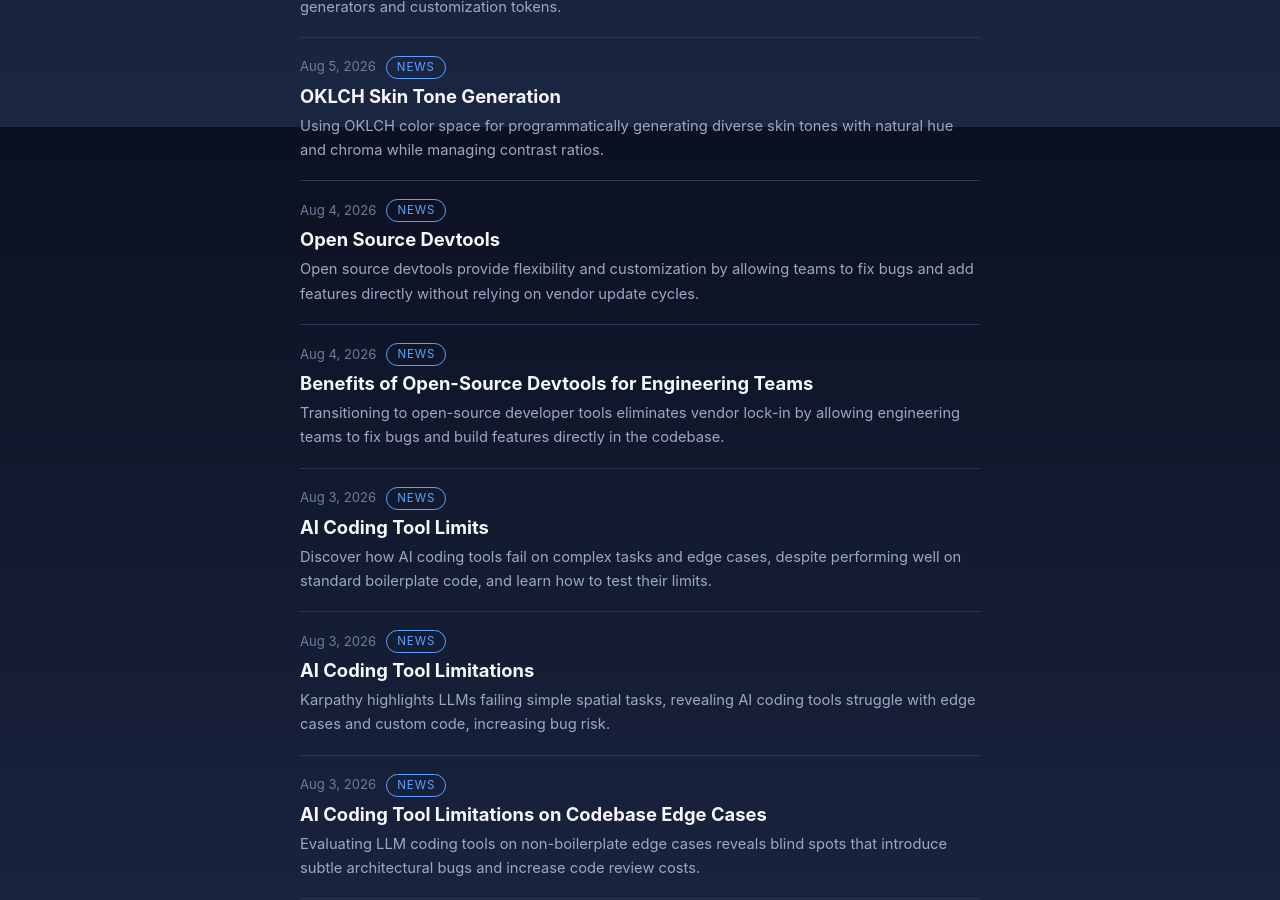
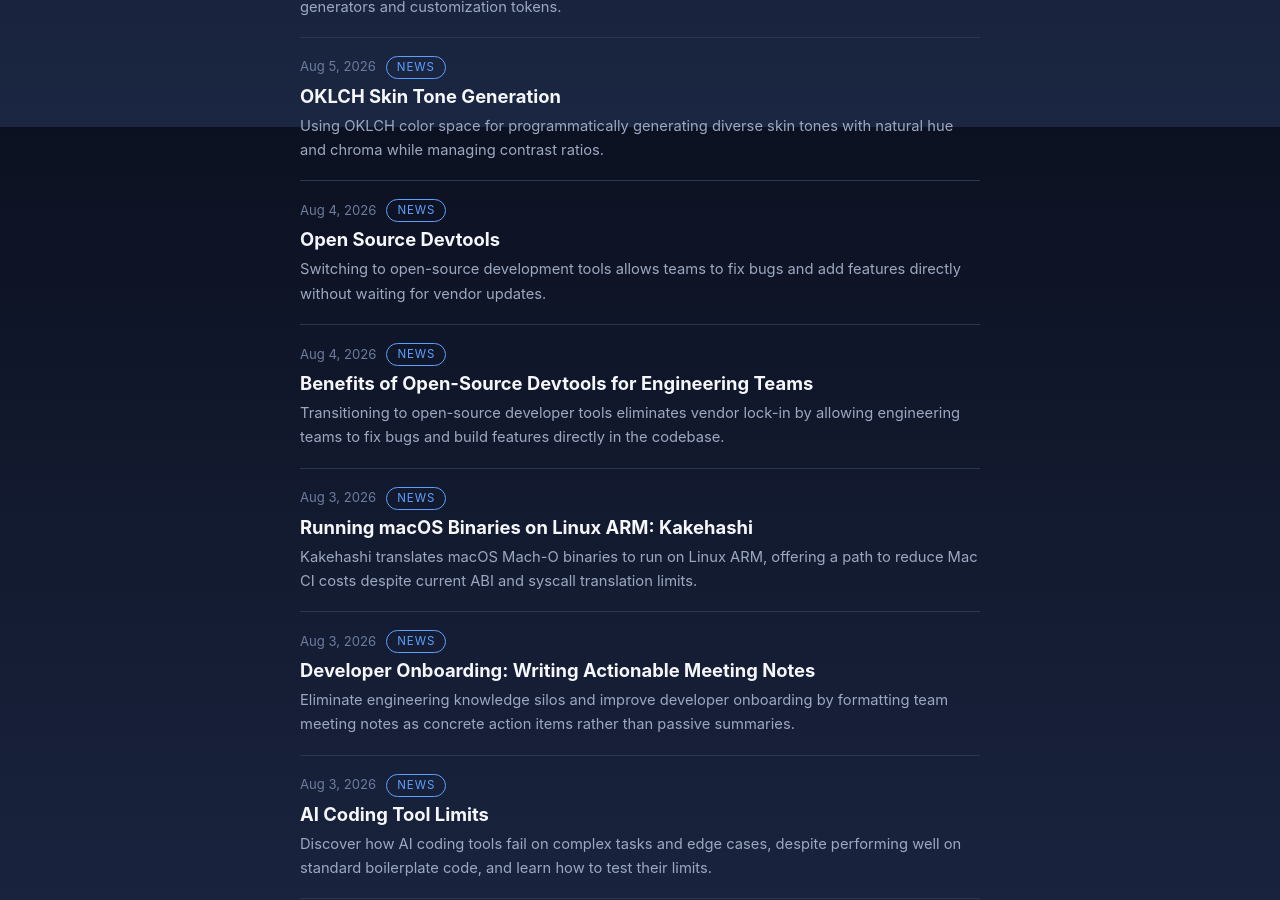
Before and after one commit to AI-Era-1729/AI-Era-1729.github.io, a Jekyll site: the page built from index.html, in a window 1280 px wide and 900 px high, scrolled down 773 px. Built offline with Jekyll 4.4.1, drawn with Linux system fonts in a browser that asks for light colours.

Commit message:
blog: sync 2026-08-13 04:55 UTC

```diff
--- /dev/null
+++ b/_posts/2026-08-03-developer-onboarding-writing-actionable-meeting-notes.md
@@ -0,0 +1,13 @@
+---
+layout: post
+title: "Developer Onboarding: Writing Actionable Meeting Notes"
+description: "Eliminate engineering knowledge silos and improve developer onboarding by formatting team meeting notes as concrete action items rather than passive summaries."
+date: 2026-08-03
+categories: [news]
+---
+
+Poor note-taking slows down developer onboarding. When I was an engineer, I had to redo work because knowledge was stuck in someone's head. Now, as a leader, I see teams struggle with knowledge silos. (My own notes are still a mess.) To improve, try writing meeting notes as action items, not summaries. This week, pick one meeting and make its notes actionable.
+
+## Sources
+
+- [https://unattributed.cc/note-taking-and-personal-knowledge-management](https://unattributed.cc/note-taking-and-personal-knowledge-management)
--- /dev/null
+++ b/_posts/2026-08-03-running-macos-binaries-on-linux-arm-kakehashi.md
@@ -0,0 +1,21 @@
+---
+layout: post
+title: "Running macOS Binaries on Linux ARM: Kakehashi"
+description: "Kakehashi translates macOS Mach-O binaries to run on Linux ARM, offering a path to reduce Mac CI costs despite current ABI and syscall translation limits."
+date: 2026-08-03
+categories: [news]
+---
+
+Running macOS workloads on Linux infrastructure sounds like an academic exercise until you look at your cloud bill for Mac build instances.
+
+Projects like Kakehashi translation layers show how close we are to running Mach-O binaries directly on Linux ARM nodes. But running a binary in userspace isn't full OS compatibility.
+
+You quickly hit missing framework ABIs, complex dynamic linking edge cases, and untranslated system calls. (My own early cross-platform build experiments usually ended with me giving up and spinning up another overpriced Mac EC2 instance.)
+
+These tools aren't ready to replace your iOS build farm tomorrow. But as userspace translation matures, our reliance on dedicated macOS hardware in CI will shift from a permanent requirement to a temporary technical debt.
+
+This week, audit your team's CI costs and count how many hours are spent waiting on specialized Mac runners versus standard Linux workers.
+
+## Sources
+
+- [https://github.com/wie-project/kakehashi](https://github.com/wie-project/kakehashi)
--- a/_posts/2026-08-04-open-source-devtools.md
+++ b/_posts/2026-08-04-open-source-devtools.md
@@ -1,7 +1,7 @@
 ---
 layout: post
 title: "Open Source Devtools"
-description: "Open source devtools provide flexibility and customization by allowing teams to fix bugs and add features directly without relying on vendor update cycles."
+description: "Switching to open-source development tools allows teams to fix bugs and add features directly without waiting for vendor updates."
 date: 2026-08-04
 categories: [news]
 ---
```
Also changed, not shown: _posts/2026-08-03-ai-coding-tool-limitations-on-codebase-edge-cases.md (+1 -0 lines).
